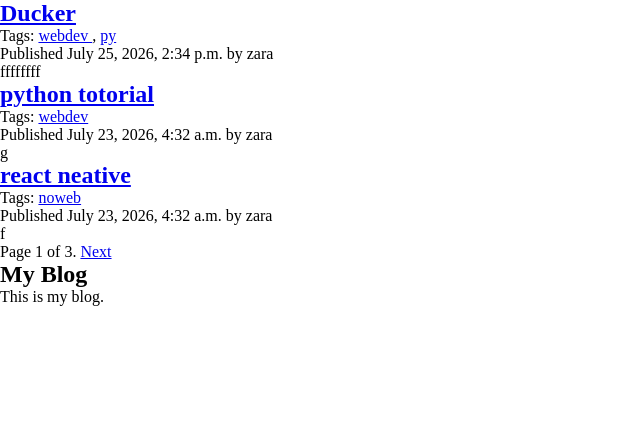
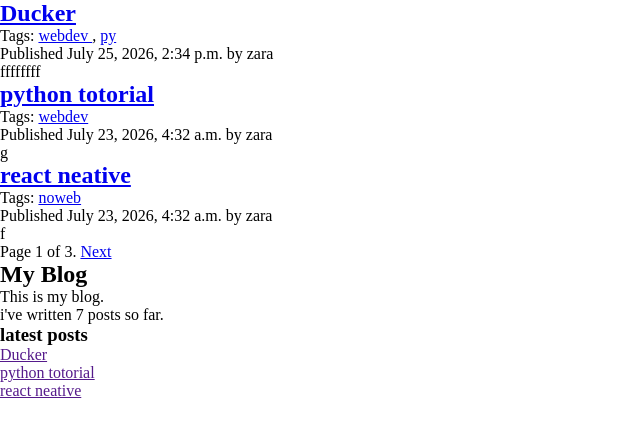
Before and after one commit to zarrush/django-blog, a Django app: page /blog/ in a window 1280 px wide. Shown: the top 437 px of the page, without its empty margins (0-640 px from the left). Run offline with Django 5.2, Linux system fonts and the light colour scheme; data comes from the database, SQL or seed files in the repository; parts of the project's set-up code (start-up, migrations or seed data) failed here and were passed over.

Commit message:
feat: add latest posts template tag

```diff
--- a/blog/templates/blog/base.html
+++ b/blog/templates/blog/base.html
@@ -1,5 +1,5 @@
 {% load static %}
-
+{% load blog_tags %}
 <!doctype html>
 <html lang="en">
   <head>
@@ -23,7 +23,9 @@
     <div id="sidebar">
       <h2>My Blog</h2>
       <p>This is my blog.</p>
+      i've written {% total_posts %} posts so far.
+      <h3>latest posts</h3>
+      {% show_latest_posts 3 %}
     </div>
-
   </body>
 </html>
--- /dev/null
+++ b/blog/templates/blog/post/latest_posts.html
@@ -0,0 +1,7 @@
+<ul>
+    {% for post in latest_posts %}
+    <li>
+        <a href="{{ post_absoloute_url}}">{{ post.title }}</a>
+    </li>
+    {% endfor %}
+</ul>
--- /dev/null
+++ b/blog/templatetags/blog_tags.py
@@ -0,0 +1,14 @@
+from django import template
+from blog.models import Post
+
+register = template.Library()
+
+@register.simple_tag
+def total_posts():
+    return Post.published.count()
+
+
+@register.inclusion_tag('blog/post/latest_posts.html')
+def show_latest_posts(count=5):
+    latest_posts = Post.published.order_by('-publish')[:count]
+    return {'latest_posts': latest_posts}
```
Also changed, not shown: blog/templatetags/__init__.py (added).
